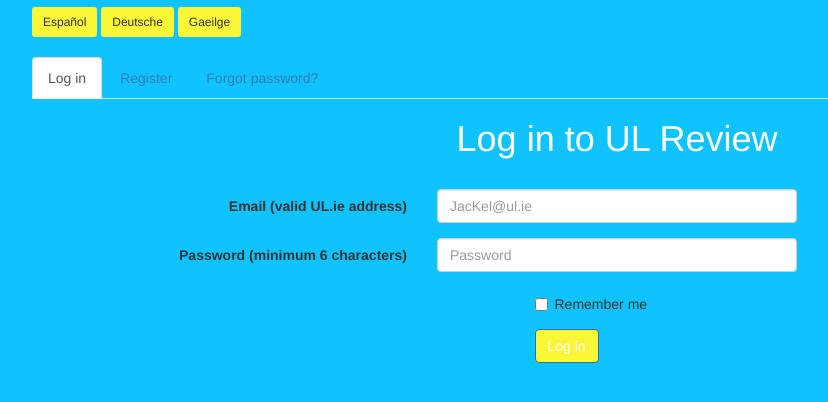
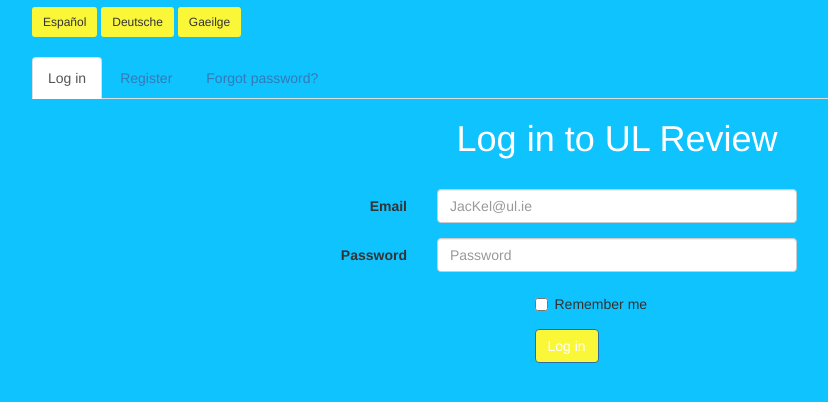
Before and after one commit to 10111778kmcm/WebDevProject, a PHP site: page / in a window 1280 px wide. Shown: the part 234-636 px from the top of the page, without its empty margins (38-866 px from the left). Run offline with PHP 8.4, Linux system fonts and the light colour scheme; some libraries are stand-ins or nearby versions.

Commit message:
Line change

```diff
--- a/openingPage/index.php
+++ b/openingPage/index.php
@@ -76,14 +76,14 @@
         <form action="" method="post" class="form-horizontal">
           <div class="form-group row">
             <h1>Log in to UL Review</h1></br>
-            <label for="inputEmail3" class="col-sm-4 col-md-4 control-label">Email (valid UL.ie address)</label>
+            <label for="inputEmail3" class="col-sm-4 col-md-4 control-label">Email</label>
             <div class="col-sm-5 col-md-4">
               <input type="text" class="form-control" id="inputEmail3" type ="email" name="emailInput"placeholder="JacKel@ul.ie" required>
             </div>
           </div>
 
           <div class="form-group row">
-            <label for="inputPassword3" class="col-sm-4  col-md-4 control-label">Password (minimum 6 characters)</label>
+            <label for="inputPassword3" class="col-sm-4  col-md-4 control-label">Password</label>
             <div class="col-sm-5 col-md-4">
               <input type="password" class="form-control" id="inputPassword3" name="passwordInput" minLength="2" placeholder="Password" required>
             </div>
```
